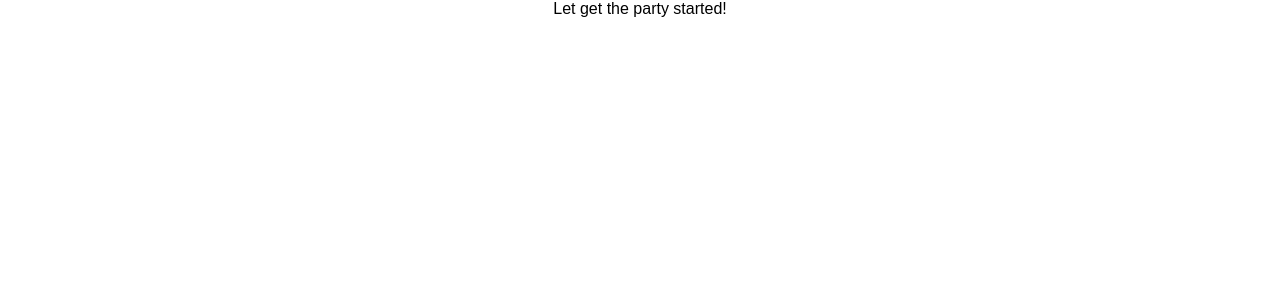
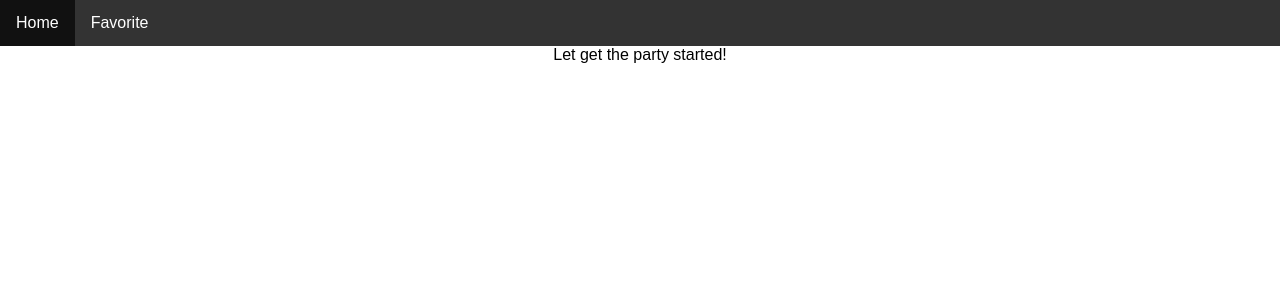
Before and after one commit to mstamos/react-academy, a React (Create React App) app in the folder spotify-app/: page / in a window 1280 px wide. Shown: the top 300 px of the page. Built offline with nearby package versions, Linux system fonts and the light colour scheme.

Commit message:
Add top menu bar

```diff
--- a/spotify-app/src/App.js
+++ b/spotify-app/src/App.js
@@ -5,6 +5,11 @@ class App extends Component {
   render() {
     return (
       <div className="App">
+        <ul>
+          <li><a className="active" href="#home">Home</a></li>
+          <li><a href="#news">Favorite</a></li>
+        </ul>
+
         Let get the party started!
       </div>
     );
--- a/spotify-app/src/index.css
+++ b/spotify-app/src/index.css
@@ -66,3 +66,27 @@ input[type=text], input[type=password], select {
 .error {
  border: 2px solid red !important;
 }
+
+ul {
+  list-style-type: none;
+  margin: 0;
+  padding: 0;
+  overflow: hidden;
+  background-color: #333;
+}
+
+li {
+  float: left;
+}
+
+li a {
+  display: block;
+  color: white;
+  text-align: center;
+  padding: 14px 16px;
+  text-decoration: none;
+}
+
+li a:hover {
+  background-color: #111;
+}
```
